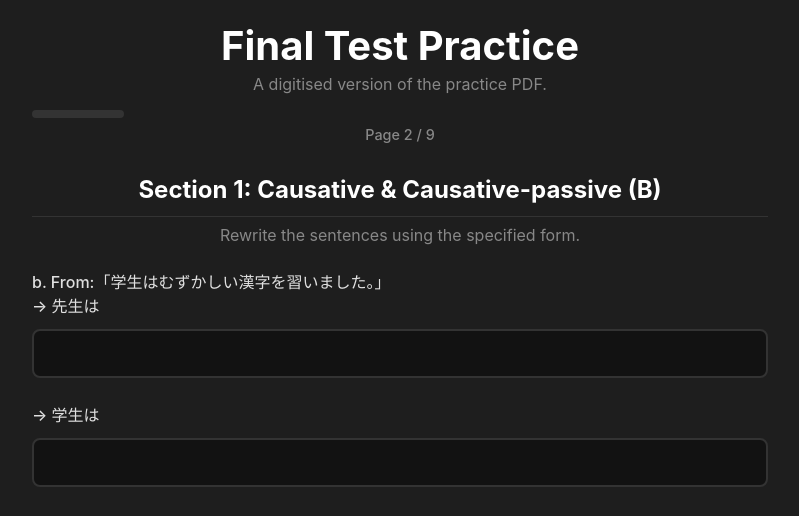
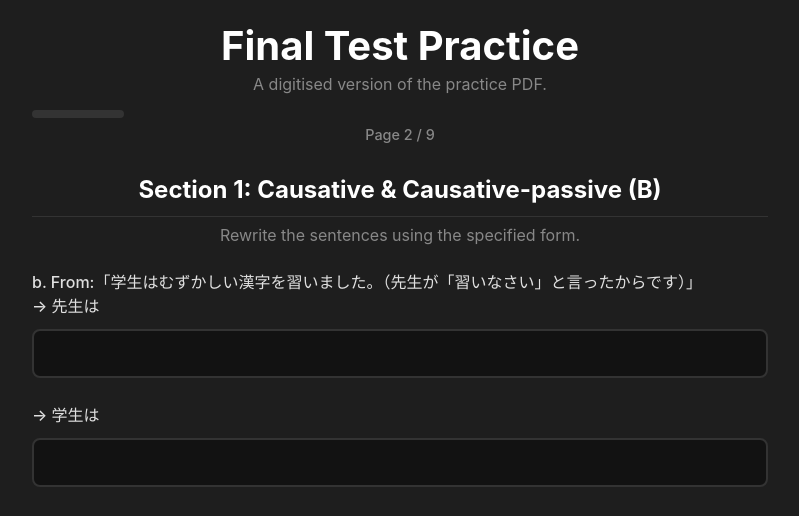
Before and after one commit to kakp0/JapaJuku, a plain HTML site: page final-test-practice.html in a window 1280 px wide. Both pictures are taken after a click on the button "Next". Shown: the part 112-628 px from the top of the page, without its empty margins (240-1039 px from the left). Drawn offline with Linux system fonts and the light colour scheme.

Commit message:
Update final-test-practice.html

```diff
--- a/final-test-practice.html
+++ b/final-test-practice.html
@@ -110,7 +110,7 @@
                     <h2 class="page-title">Section 1: Causative & Causative-passive (B)</h2>
                     <p class="page-instructions">Rewrite the sentences using the specified form.</p>
                      <div class="question-block">
-                        <label for="q2a-causative">b. From:「学生はむずかしい漢字を習いました。」<br>→ 先生は</label>
+                        <label for="q2a-causative">b. From:「学生はむずかしい漢字を習いました。（先生が「習いなさい」と言ったからです）」<br>→ 先生は</label>
                         <input type="text" id="q2a-causative" class="answer-input" lang="ja" autocomplete="off">
                     </div>
                      <div class="question-block">
```
